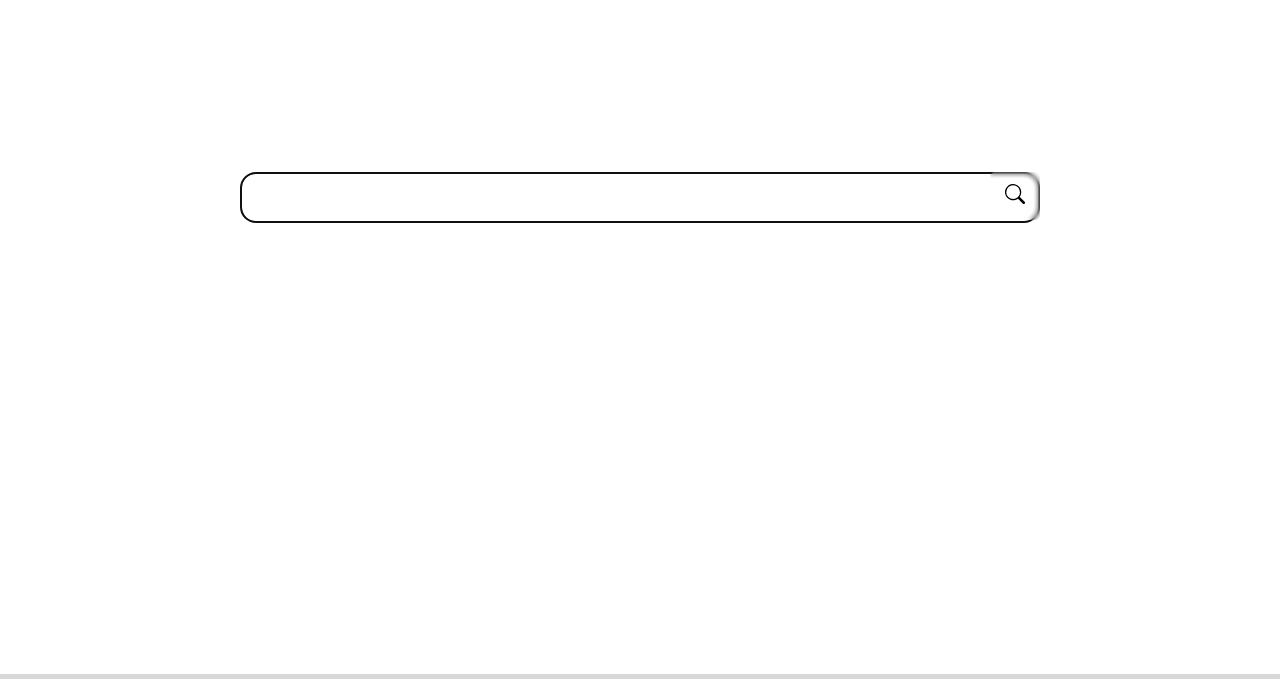
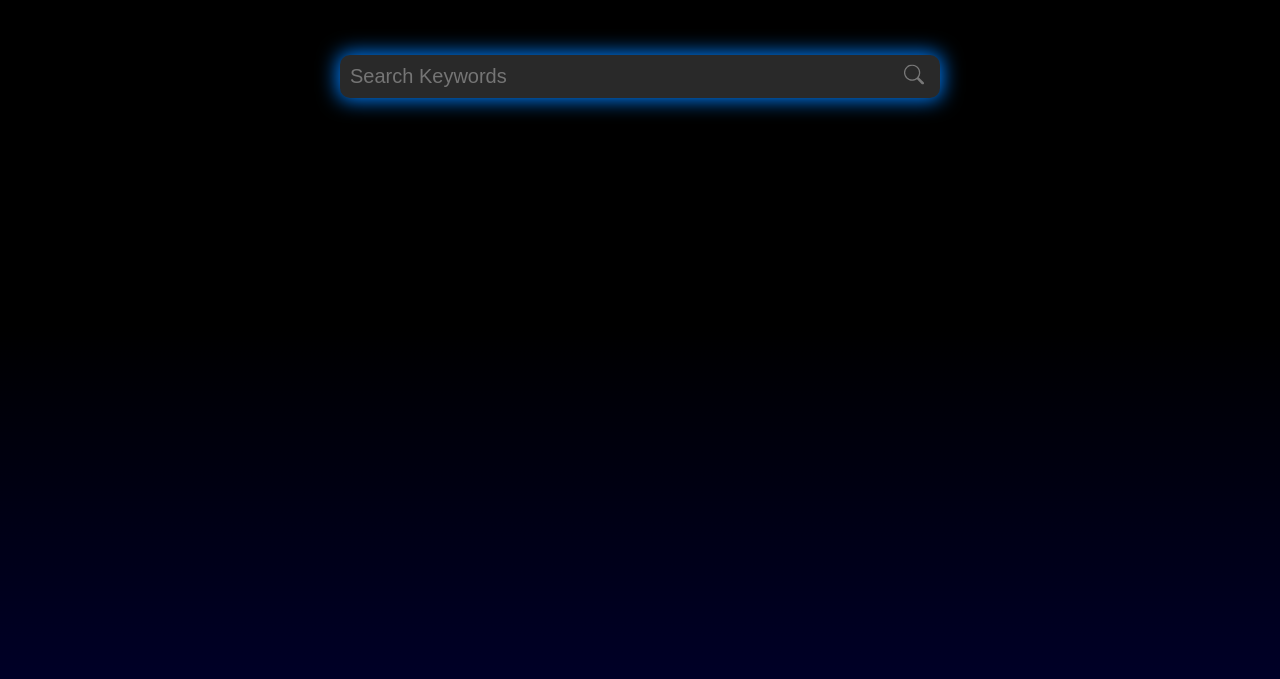
Before and after one commit to amantes30/MovieSearch, a plain HTML site: page index.html in a window 1280 px wide. Shown: the part 75-754 px from the top of the page. Drawn offline with nearby package versions, Linux system fonts and the light colour scheme.

Commit message:
update style

```diff
--- a/app.js
+++ b/app.js
@@ -6,7 +6,10 @@ searchFrom.addEventListener('submit', async function(e) {
     clearSearchResults();
     const userInput = searchFrom.elements.query.value;
     const config = {params:{q:userInput}}
+    const searchingTxt = document.getElementById('searching_txt');
+    searchingTxt.style.visibility= `visible`;
     const result = await axios.get(`https://api.tvmaze.com/search/shows?`, config);
+    searchingTxt.style.visibility= 'hidden';
     console.log(result.data[0]);
     await DisplaySrchImage(result.data);
     searchFrom.elements.query.value = "";
@@ -34,6 +37,7 @@ async function DisplaySrchImage(imageSrcArr){
         link.classList.add('movie_link')
         link.href = i.show.officialSite;
         title.textContent = i.show.name;
+        image.setAttribute('loading', 'lazy')
         image.src = i.show.image.medium;
         link.append(image)
         link.append(title)
--- a/index.html
+++ b/index.html
@@ -6,32 +6,37 @@
     <meta name="viewport" content="width=device-width, initial-scale=1.0">
     <link rel="stylesheet" href="style.css">
     <title>Movie Search</title>
-
+    <link rel="icon" href="https://amantes30.github.io/icons/SVG/logo(new).svg" type="image/icon type">
+    <link rel="apple-touch-icon" href="https://amantes30.github.io/icons/SVG/logo(new).svg">
 </head>
 <body>
     <header>
         <h1>Movie Search</h1>
     </header>
+    <main>
+        <section id="searchBar">
+        <form id="searchFrom">
+            <input type="text" placeholder="Search Keywords" name="query" autofocus>
+            <button id="searchButton" type="submit">
+                <svg xmlns="http://www.w3.org/2000/svg" width="20" height="20" fill="currentColor" class="bi bi-search" viewBox="0 0 16 16">
+                    <path d="M11.742 10.344a6.5 6.5 0 1 0-1.397 1.398h-.001q.044.06.098.115l3.85 3.85a1 1 0 0 0 1.415-1.414l-3.85-3.85a1 1 0 0 0-.115-.1zM12 6.5a5.5 5.5 0 1 1-11 0 5.5 5.5 0 0 1 11 0"/>
+                </svg>
+            </button>
+        </form>
 
-    <section id="searchBar">
+        </section>
+        <p id="searching_txt">Searching...</p>
+        <script src="app.js"></script>
 
-    <form id="searchFrom">
-        <input type="text" placeholder="" name="query" autofocus>
-        <button><svg xmlns="http://www.w3.org/2000/svg" width="20" height="20" fill="currentColor" class="bi bi-search" viewBox="0 0 16 16">
-            <path d="M11.742 10.344a6.5 6.5 0 1 0-1.397 1.398h-.001q.044.06.098.115l3.85 3.85a1 1 0 0 0 1.415-1.414l-3.85-3.85a1 1 0 0 0-.115-.1zM12 6.5a5.5 5.5 0 1 1-11 0 5.5 5.5 0 0 1 11 0"/>
-          </svg></button>
-    </form>
-    </section>
+        <div id="container">
+            <ul id="searchList">
 
-    <script src="app.js"></script>
+            </ul>
+        </div>
+    </main>
 
-    <div id="container">
-        <ul id="searchList">
-
-        </ul>
-    </div>
     <footer>
-        <p>Project powered by <a href="https://www.tvmaze.com/"><b>TVMaze</b></a> <span> By <a href="https://omstudio.me/">OMStudio</a></span></p>
+        <p>Project powered by <a href="https://www.tvmaze.com/"><img  height="20px" src="https://static.tvmaze.com/images/tvm-header-logo.png"/></a> </p>
 
     </footer>
 
--- a/style.css
+++ b/style.css
@@ -1,105 +1,152 @@
+body {
+  display: flex;
+  align-items: center;
+  flex-direction: column;
+  height: 100dvh;
+  font-family: sans-serif;
+  margin: 0;
+  background: linear-gradient(to bottom, black 50%, #00002c 100%);
+  color: white;
 
-#container ul{
-    margin-top: 10%;
-    justify-content: space-evenly;
+}
+a {
+  text-decoration: none;
+  color: black;
+}
+.df{
+  display: flex;
+}
+main{
+  width: 100%;
+  overflow: auto;
+  height: -webkit-fill-available;
+}
+#container ul {
+  justify-content: flex-start;
   display: flex;
   flex-direction: row;
   flex-wrap: wrap;
+  gap: 10px;
 }
 
-#container li{
+#container li {
   display: block;
   animation-fill-mode: backwards;
-    border-radius: 10%;
-    display: flex;
-    flex-direction: column;
-    align-items: center;
-    flex-wrap: wrap;
-
-
+  border-radius: 10px;
+  box-sizing: border-box;
+  transition: box-shadow 150ms ease-in;
+  animation: fadein 4s forwards;
+  max-width: 220px;
 }
-.movie_link{
+.movie_link {
   display: flex;
   flex-direction: column;
   align-items: center;
   flex-wrap: wrap;
   text-decoration: none;
-    color: black;
+  color: white;
 }
-#container{
-    overflow: auto;
-    width: 80%;
+#container li:hover {
+  box-shadow: 0 0 5px 2px #0080ff;
+  cursor: pointer;
+
 }
-#container img{
+@keyframes fadein {
+  from {
+    opacity: 0;
+  }
+  to{
+    opacity: 1;
+  }
+}
+#container {
+  width: 100%;
+}
+#container img {
+  transition: 1s;
+  border-radius: 10px;
+}
 
-    transition: 1s;
+#searchBar {
+  width: 100%;
+  place-items: center;
+  padding: 50px 0;
+  box-sizing: border-box;
 }
-#container img:hover{
-    box-shadow: 10px 5px 5px rgb(86, 245, 171);
+#searchFrom {
+  width: 90%;
+  max-width: 600px;
+  position: relative;
+}
+#searchButton {
+  border: none;
+  background-color: transparent;
+  transition: 150ms ease-in;
+  position: absolute;
+  right: 10px;
+  top: 50%;
+  transform: translateY(-50%);
+  box-sizing: border-box;
+  height: 100%;
+}
+#searchButton svg{
+  fill: #787878;
+}
+#searchButton:hover {
+  filter: drop-shadow(0px 0px 1px blue);
   cursor: pointer;
 }
-#searchBar{
+#searchFrom input {
+  width: 100%;
+  font-size: 20px;
+  border-radius: 10px;
+  border: none;
+  padding: 10px;
+  outline: none;
+  background: #292929;
+  transition: box-shadow 150ms ease-in;
+  color: white;
+  box-sizing: border-box;
+}
+#searchFrom input:focus-within{
+  outline: none;
+  box-shadow: 0 0 20px 2px #0080ff;
+}
+#searchFrom input:focus-within #searchButton{
+  opacity: 0;
+}
+#searching_txt{
+  animation: blink 1s ease-in-out infinite;
+  visibility: hidden;
   text-align: center;
-    width: 100%;
-    display: flex;
-    justify-content: center;
-    align-items: center;
-    text-align: center;
+}
+@keyframes blink {
+  from {
+    opacity: 0.2;
+  }
+  to{
+    opacity: 1;
+  }
 
 }
-#searchFrom{
-    width: 80%;
-    max-width: 800px;
-    text-align: center;
-    display: flex;
-    position: relative;
-
+@media screen and (max-width: 400px) {
+  #container li {
+    width: 40%;
   }
-#searchFrom button{
-    font-size: x-large;
-    border: none;
-    border-radius: 10%;
-    background-color: transparent;
-    backdrop-filter: blur(2px);
-    transition: 1s;
-    padding: 1%;
-    width: 50px;
-    height: 95%;
-    position: absolute;
-    right: 0;
-
+  #container li img{
+    width: 100%;
   }
-#searchFrom button:hover{
-    box-shadow: 10px 5px 5px blue;
-    cursor: pointer;
 }
-#searchFrom input{
-    width: 100%;
-    font-size: xx-large;
-    text-align: center;
-    border-radius: 15px;
-    padding: 5px;
+::-webkit-scrollbar{
+  width: 10px;
 }
-footer{
-    width: 100%;
-    background-color: rgba(0, 0, 0, 0.151);
-    color: black;
-    backdrop-filter: blur(5px);
-
+::-webkit-scrollbar-track{
+  background: transparent;
 }
-body{
-    display: flex;
-    align-items: center;
-    flex-direction: column;
-    justify-content: space-between;
-    font-family: Verdana, Geneva, Tahoma, sans-serif;
-    height: 100dvh;
-    text-align: center;
-    margin: 0;
-    overflow: hidden;
-    /* font-family:Impact, Haettenschweiler, 'Arial Narrow Bold', sans-serif ; */
+::-webkit-scrollbar-thumb{
+  background: #0080ff;
+  border-radius: 10px;
 }
-a{
-    text-decoration: none;
-    color: black;
+::-webkit-scrollbar-thumb:hover{
+  box-shadow: 0 0 5px 2px #0080ff;
 }
```
Also changed, not shown: screenshot.png (added). Lines whose indentation alone changed are shown as unchanged.
